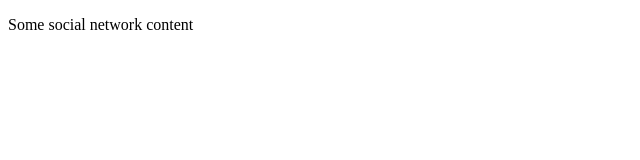
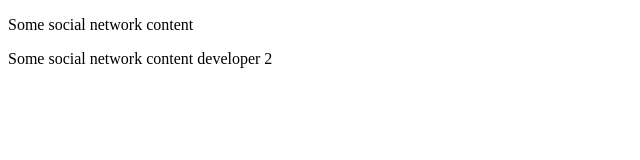
Before and after one commit to MariamMindodauri/social-network, a plain HTML site: page index.html in a window 1280 px wide. Shown: the whole page, without its empty margins (0-640 px from the left). Drawn offline with Linux system fonts and the light colour scheme.

Commit message:
Update index.html

```diff
--- a/index.html
+++ b/index.html
@@ -7,5 +7,6 @@
 </head>
 <body>
     <p>Some social network content</p>
+    <p>Some social network content developer 2</p>
 </body>
 </html>
```
